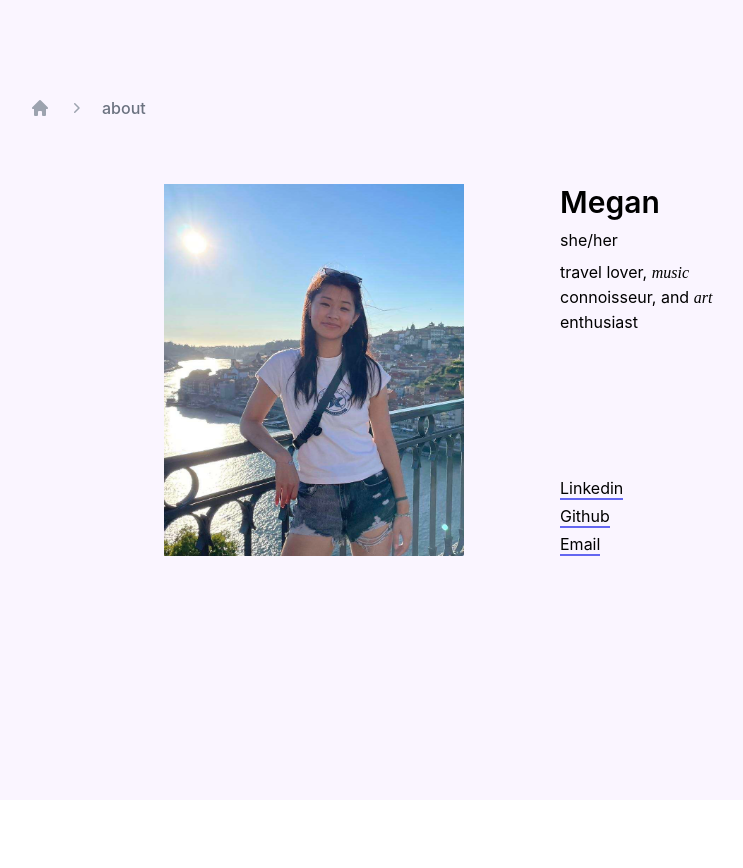
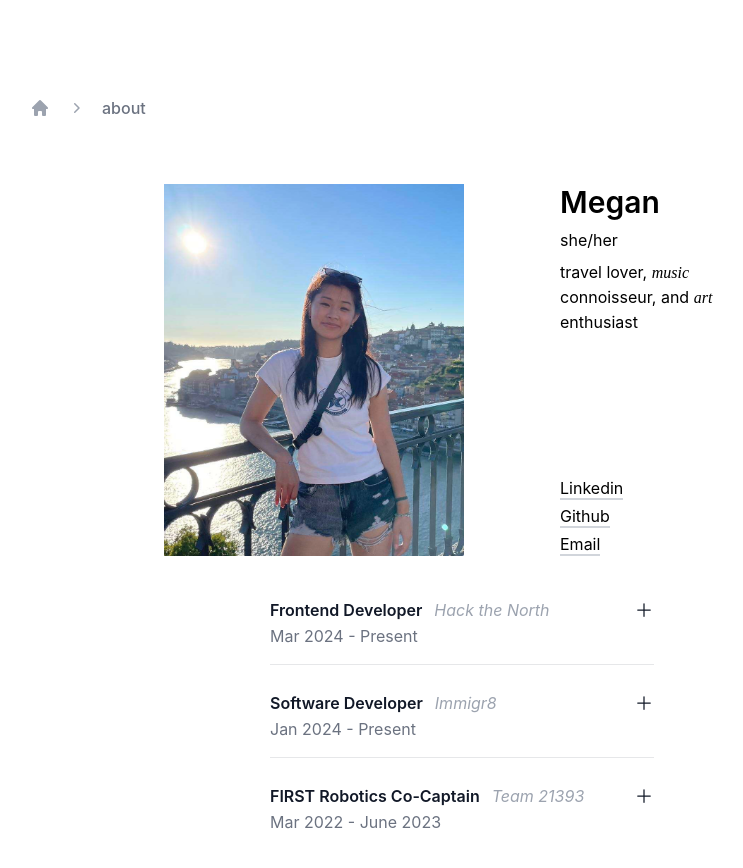
Before and after one commit to mw-171/web-portfolio, a Next.js app: page /about in a window 1280 px wide. Shown: the top 868 px of the page, without its empty margins (178-921 px from the left). Before the commit the page ends 800 px from the top, so only its background shows below. Built offline with nearby package versions, Linux system fonts and the light colour scheme.

Commit message:
refurnsih about page

```diff
--- a/src/pages/about.tsx
+++ b/src/pages/about.tsx
@@ -1,9 +1,34 @@
 import { ChevronRightIcon, HomeIcon } from "@heroicons/react/20/solid";
+import { Disclosure } from "@headlessui/react";
+import { MinusIcon, PlusIcon } from "@heroicons/react/24/outline";
 import Image from "next/image";
 
 export default function About() {
+  const experience = [
+    {
+      title: "Frontend Developer",
+      date: "Mar 2024 - Present",
+      description:
+        "Building the main site and hacker applications for Canada's largest hackathon.",
+      company: "Hack the North",
+    },
+    {
+      title: "Software Developer",
+      date: "Jan 2024 - Present",
+      description:
+        "Developing a full-stack tool that streamlines the U.S immigration process.",
+      company: "Immigr8",
+    },
+    {
+      title: "FIRST Robotics Co-Captain",
+      date: "Mar 2022 - June 2023",
+      description:
+        "Led a team of 15 to build a robot from scratch to compete in regional competitions.",
+      company: "Team 21393",
+    },
+  ];
   return (
-    <div className="h-screen bg-purple-50">
+    <div className="h-screen">
       <div className="px-8 md:px-24 lg:px-48 py-24">
         <nav className="flex" aria-label="Breadcrumb">
           <ol role="list" className="flex items-center space-x-4 pb-8 pl-4">
@@ -37,13 +62,16 @@ export default function About() {
         <div className="flex justify-center items-center pt-8">
           <div className="">
             <div className="flex justify-between gap-8 md:gap-24">
+              <div>
                 <Image
                   src="/me.png" // Path to your image
                   alt="me on vaca"
                   width={300}
                   height={400}
                 />
+              </div>
               <div className="flex flex-col justify-between">
+                {/* <div className="flex justify-between gap-8"> */}
                 <div className="flex flex-col gap-2 max-w-[200px]">
                   <div className="font-semibold text-3xl">Megan</div>
                   <div>she/her</div>
@@ -65,11 +93,12 @@ export default function About() {
                     enthusiast
                   </div>
                 </div>
+                {/* TODO: make this a reusable component? */}
                 <div className="flex flex-col gap-1">
                   <div>
                     <a
                       href="https://www.linkedin.com/in/megan-bx-wu/"
-                      className="border-b-2 border-indigo-500 hover:text-indigo-700"
+                      className="border-b-2 border-gray-300 hover:text-indigo-700 hover:border-indigo-500"
                     >
                       Linkedin
                     </a>
@@ -77,7 +106,7 @@ export default function About() {
                   <div>
                     <a
                       href="https://github.com/mw-171"
-                      className="border-b-2 border-indigo-500 hover:text-indigo-700"
+                      className="border-b-2 border-gray-300 hover:text-indigo-700 hover:border-indigo-500"
                     >
                       Github
                     </a>
@@ -85,15 +114,54 @@ export default function About() {
                   <div>
                     <a
                       href="mailto:m56wu@uwaterloo.ca"
-                      className="border-b-2 border-indigo-500 hover:text-indigo-700"
+                      className="border-b-2 border-gray-300 hover:text-indigo-700 hover:border-indigo-500"
                     >
                       Email
                     </a>
                   </div>
                 </div>
+                {/* </div> */}
+                {/* TODO: add somethng on bottom of about (drawing?) */}
               </div>
             </div>
           </div>
+        </div>
+        <div className="mx-auto md:px-8 lg:px-16 xl:px-64 2xl:px-96 pt-4 pb-8">
+          <dl className="space-y-4 divide-y divide-gray-900/10">
+            {experience.map((experience) => (
+              <Disclosure as="div" key={experience.title} className="pt-6">
+                {({ open }) => (
+                  <>
+                    <dt>
+                      <Disclosure.Button className="flex w-full items-start justify-between text-left text-gray-900">
+                        <span className="text-base font-semibold leading-7">
+                          {experience.title}
+                          {"  "}
+                          <span className="text-gray-400 font-normal italic pl-2">
+                            {experience.company}
+                          </span>
+                        </span>
+
+                        <span className="ml-6 flex h-7 items-center">
+                          {open ? (
+                            <MinusIcon className="h-5 w-5" aria-hidden="true" />
+                          ) : (
+                            <PlusIcon className="h-5 w-5" aria-hidden="true" />
+                          )}
+                        </span>
+                      </Disclosure.Button>
+                    </dt>
+                    <dt className="text-gray-500">{experience.date}</dt>
+                    <Disclosure.Panel as="dd" className="pt-2 pr-12">
+                      <p className="text-base leading-7 text-gray-600">
+                        {experience.description}
+                      </p>
+                    </Disclosure.Panel>
+                  </>
+                )}
+              </Disclosure>
+            ))}
+          </dl>
         </div>
       </div>
       {/* TODO: decide if necessary, more detailed summary/intro maybe? */}
--- a/src/pages/index.tsx
+++ b/src/pages/index.tsx
@@ -4,7 +4,9 @@ export default function Home() {
   return (
     <>
       <div className="flex flex-col justify-center items-center px-48 py-72 ">
-        <div className="text-5xl font-semibold">hi, i'm megan</div>
+        <div className="text-5xl text-gray-700 font-semibold">
+          hi, i'm <span className="serif-font italic">megan</span>
+        </div>
         <div className="flex items-center space-x-4 pt-4">
           <div>
             <a
--- a/src/pages/portfolio.tsx
+++ b/src/pages/portfolio.tsx
@@ -55,13 +55,18 @@ export default function Portfolio() {
             </li>
           </ol>
         </nav>
-        <Link href={"/portfolio/butterflies"}>
+        {/* <Link href={"/portfolio/butterflies"}>
           <div className=" h-6 justify-start items-center flex">
             <button className="relative text-gray-500 hover:text-gray-950 text-base font-medium leading-normal whitespace-nowrap">
               check
             </button>
           </div>
-        </Link>
+        </Link> */}
+        <div className="flex justify-center items-center  pb-8 ">
+          <span>
+            a collection of <span className="serif-font italic">art</span>
+          </span>
+        </div>
         <div className="flex flex-wrap">
           {[...Array(4)].map((_, columnIndex) => (
             <div key={columnIndex} className="w-1/2  md:w-1/3 lg:w-1/4 px-4">
--- a/src/pages/portfolio/[title].tsx
+++ b/src/pages/portfolio/[title].tsx
@@ -59,10 +59,10 @@ export default function Title() {
             </li>
           </ol>
         </nav>
-        <div className="flex justify-between">
-          <div className="font-bold">{title}</div>
-          <div className="font-semibold">01/01</div>
-          <div className="font-semibold">02/24/22</div>
+        <div className="flex justify-between px-16">
+          <div className="font-semibold">{title}</div>
+          <div className="">01/01</div>
+          <div className="">02/24/22</div>
         </div>
       </div>
     </div>
```
Lines whose indentation alone changed are shown as unchanged.
